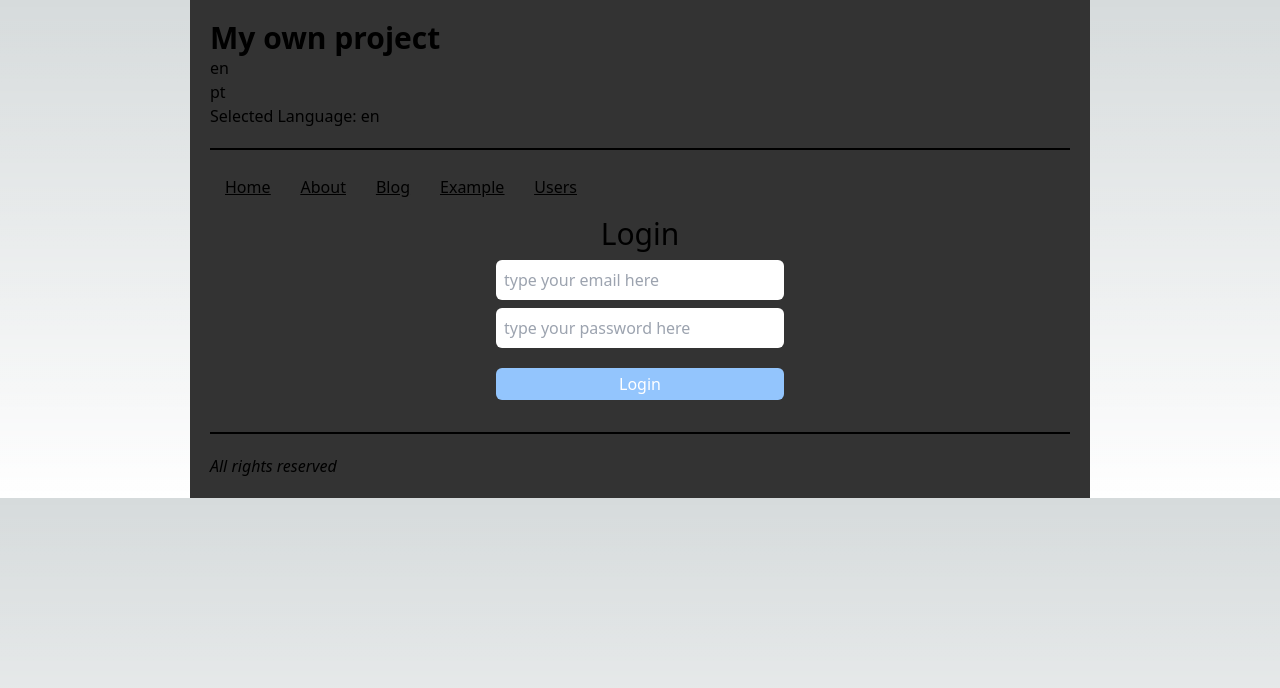
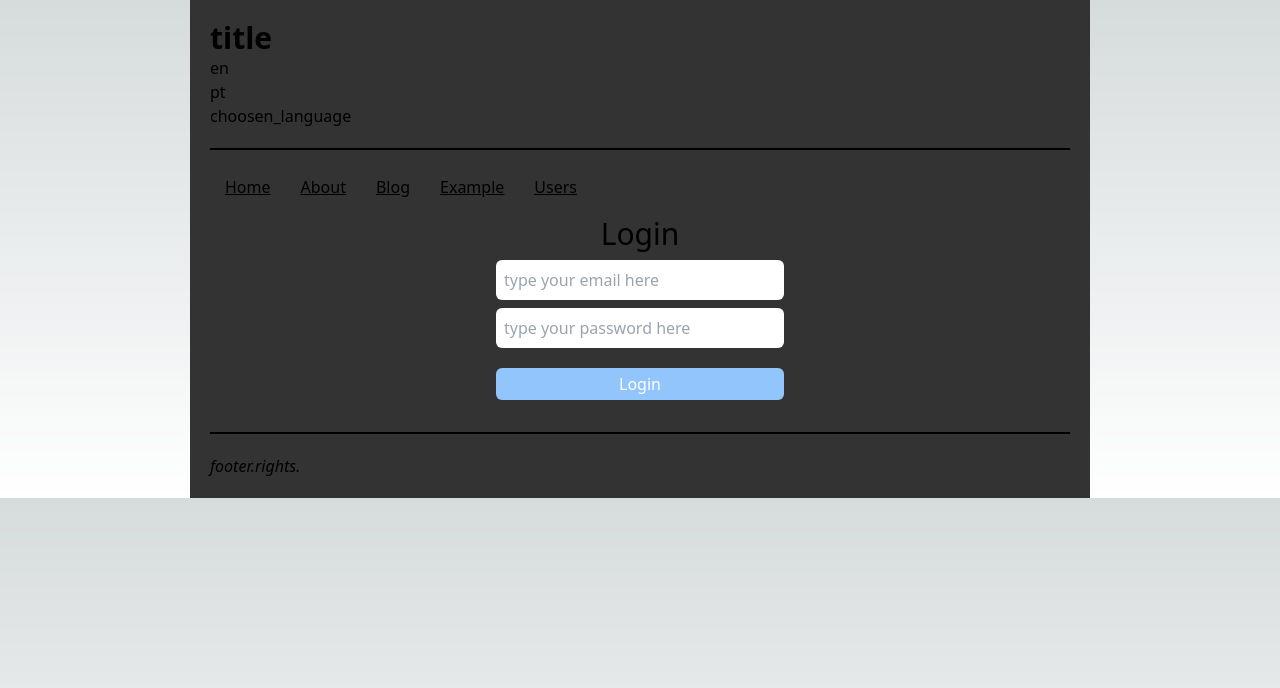
Before and after one commit to mspdl/nextjs-first_project, a Next.js app: page /login in a window 1280 px wide. Shown: the top 688 px of the page. Built offline with nearby package versions, Linux system fonts and the light colour scheme.

Commit message:
Using more than a namespace (NS) on i18n - part 1

```diff
--- a/src/components/Layout/index.tsx
+++ b/src/components/Layout/index.tsx
@@ -1,3 +1,4 @@
+import { useTranslation } from "next-i18next";
 import Link from "next/link";
 import { useRouter } from "next/router";
 import { ReactElement } from "react";
@@ -11,10 +12,12 @@ type Props = {
 export const Layout = ({ children }: Props) => {
   const router = useRouter();
 
+  const { t } = useTranslation("common");
+
   return (
     <div className={styles.container}>
       <header className={styles.header}>
-        <h1 className="font-bold text-3xl">My own project</h1>
+        <h1 className="font-bold text-3xl">{t("title")}</h1>
 
         <ul>
           {router.locales?.map((locale, index) => (
@@ -25,11 +28,11 @@ export const Layout = ({ children }: Props) => {
             </li>
           ))}
         </ul>
-        <p>Selected Language: {router.locale}</p>
+        <p>{t("choosen_language", { language: router.locale })}</p>
       </header>
       <Navbar />
       <main>{children}</main>
-      <footer className={styles.footer}>All rights reserved</footer>
+      <footer className={styles.footer}>{t("footer.rights")}.</footer>
     </div>
   );
 };
```
Also changed, not shown: public/locales/en/common.json (+6 -1 lines), public/locales/pt/common.json (+6 -1 lines).
